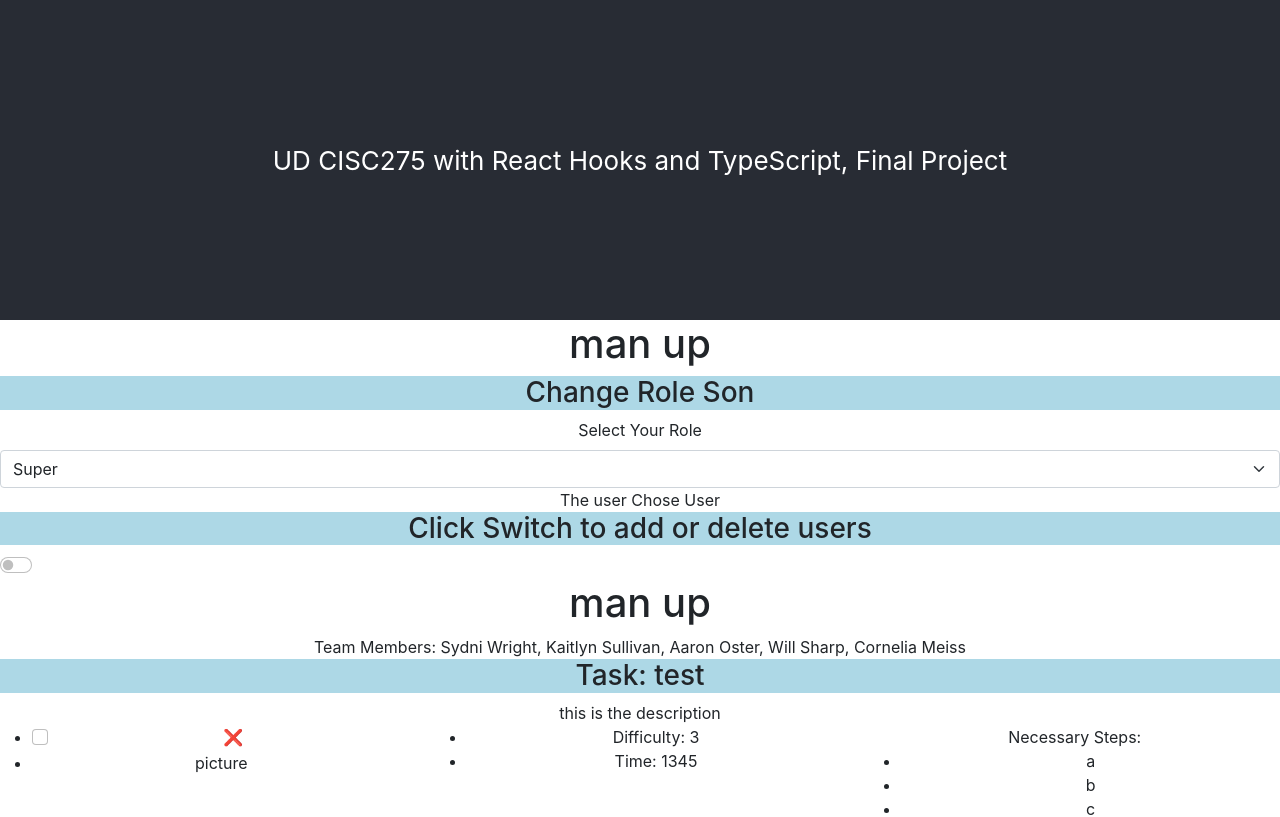
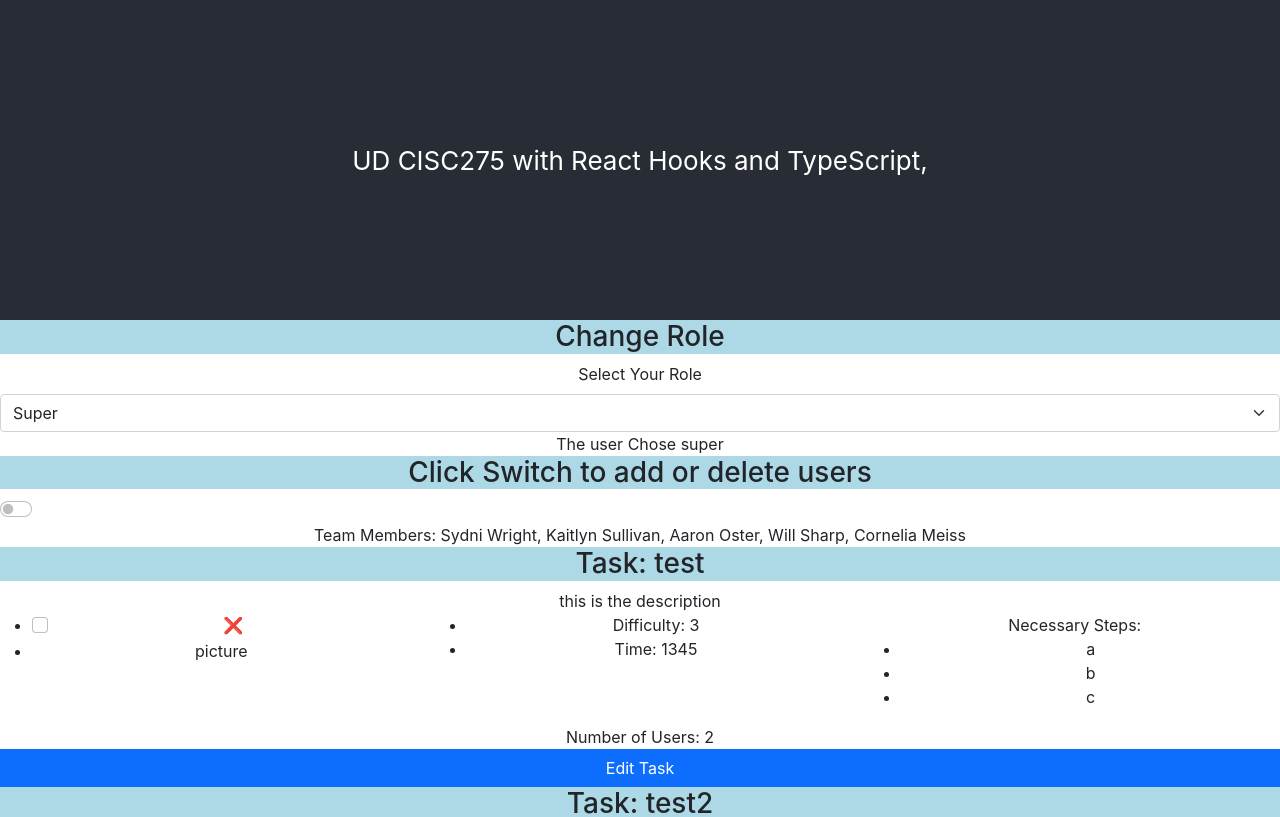
Before and after one commit to cmeiss/team18, a React (Create React App) app: page / in a window 1280 px wide. Shown: the top 817 px of the page. Built offline with nearby package versions, Linux system fonts and the light colour scheme.

Commit message:
got rid of some redundant stuff we had in our main branch that couldnt be overwritten

```diff
--- a/src/App.tsx
+++ b/src/App.tsx
@@ -1,8 +1,8 @@
 import React, { useState } from "react";
-import { Task } from "./interfaces/task";
 import "./App.css";
 import { ChangeRole } from "./selectuser";
 import { DisplayTask } from "./DisplayTask";
+import { Task } from "./interfaces/task";
 
 const TASK: Task[] =
     //this is a completely random test task array to get something
@@ -31,15 +31,14 @@ const TASK: Task[] =
     ];
 
 function App(): JSX.Element {
-    const [roles] = useState<string>("super"); //This needs to be set by drop down menu
+    const [role] = useState<string>("super"); //This needs to be set by drop down menu
+    const [roles] = useState<string[]>(["Super", "Admin", "User1"]); // these are original users these can be changed
     return (
         <div className="App">
             <header className="App-header">
-                UD CISC275 with React Hooks and TypeScript, Final Project
+                UD CISC275 with React Hooks and TypeScript,
             </header>
-            <h1>man up</h1>
-            <ChangeRole></ChangeRole>
-            <h1>man up </h1>
+            <ChangeRole Role={role} roles={roles}></ChangeRole>
             <div>
                 Team Members: Sydni Wright, Kaitlyn Sullivan, Aaron Oster, Will
                 Sharp, Cornelia Meiss
@@ -59,7 +58,7 @@ function App(): JSX.Element {
                     difficulty={TASK.difficulty}
                     numUsers={TASK.numUsers}
                     time={TASK.time}
-                    role={roles}
+                    role={role}
                 ></DisplayTask>
             ))}
             {/* The key is necessary for display task to work,
--- a/src/selectuser.tsx
+++ b/src/selectuser.tsx
@@ -1,12 +1,18 @@
 import React, { useState } from "react";
 import { Button, Form } from "react-bootstrap";
+//this is a function that returns a jsx element in our app.tsx file
+interface ChangeRoleProperties {
+    Role: string;
+    roles: string[];
+}
 
-export function ChangeRole(): JSX.Element {
-    const [Role, setRole] = useState<string>("User");
-    const [roles, setRoles] = useState<string[]>(["Super", "Admin", "User1"]); //learn how to map this and append to this list so we can map it to out dropdown
-    const [editmode, seteditmode] = useState<boolean>(false);
-    const [newUser, setNewUser] = useState<string>("User2");
-
+export function ChangeRole(ChangeRoleProps: ChangeRoleProperties): JSX.Element {
+    // creating 4 states here that will be used by our components to add and delete users
+    const [Role, setRole] = useState<string>(ChangeRoleProps.Role); //Starting role default set to user
+    const [roles, setRoles] = useState<string[]>(ChangeRoleProps.roles); // these are original users these can be changed
+    const [editmode, seteditmode] = useState<boolean>(false); //whether the textbox will appear boolean
+    const [newUser, setNewUser] = useState<string>("User2"); //the value currently in the text box of edit mode
+    // function that sets role based on the role clicked
     function updateRole(event: React.ChangeEvent<HTMLSelectElement>) {
         setRole(event.target.value);
     }
@@ -31,7 +37,7 @@ export function ChangeRole(): JSX.Element {
     }
     return (
         <div>
-            <h3>Change Role Son</h3>
+            <h3>Change Role</h3>
             <div>
                 <Form.Group controlId="userEmotions">
                     <Form.Label>Select Your Role</Form.Label>
```
